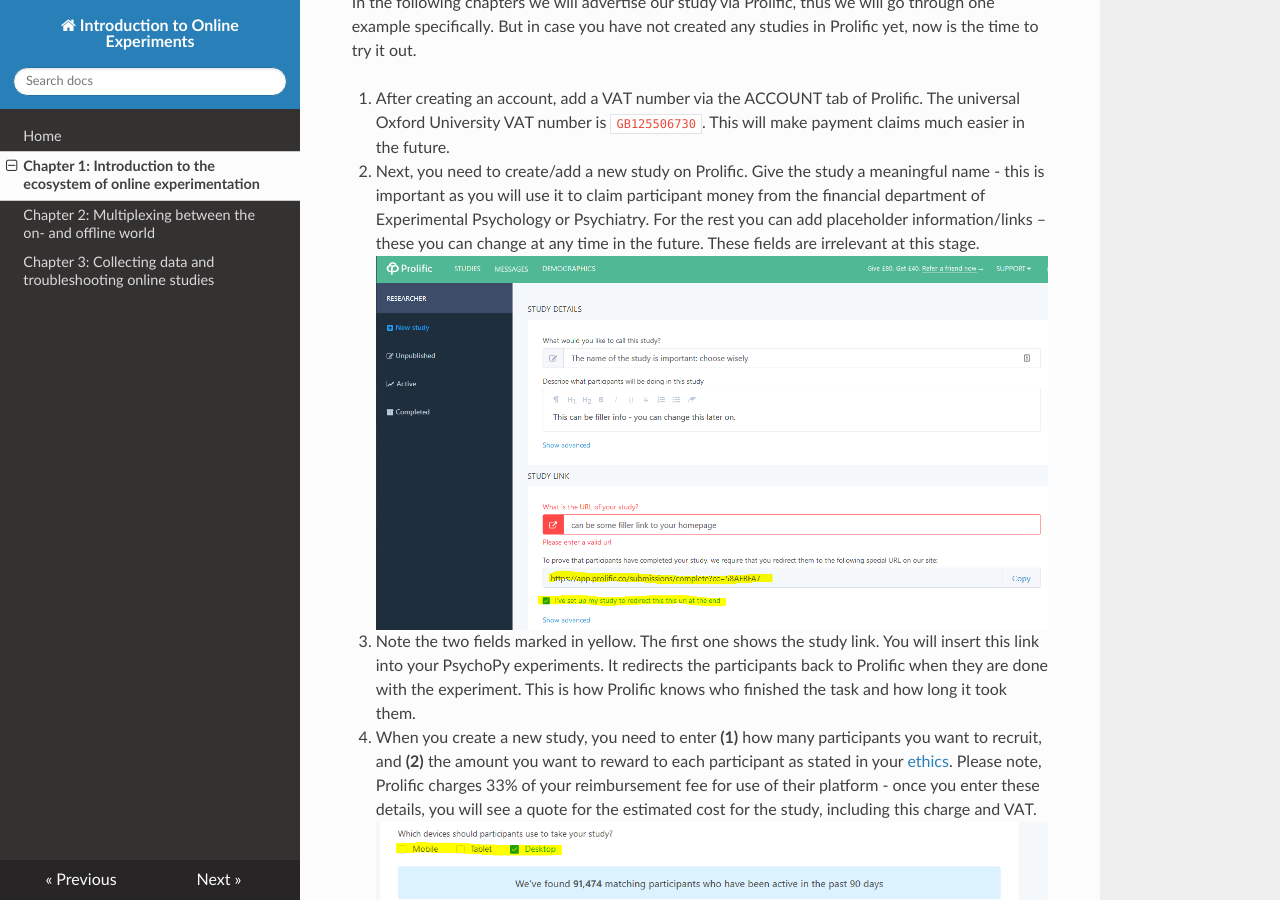
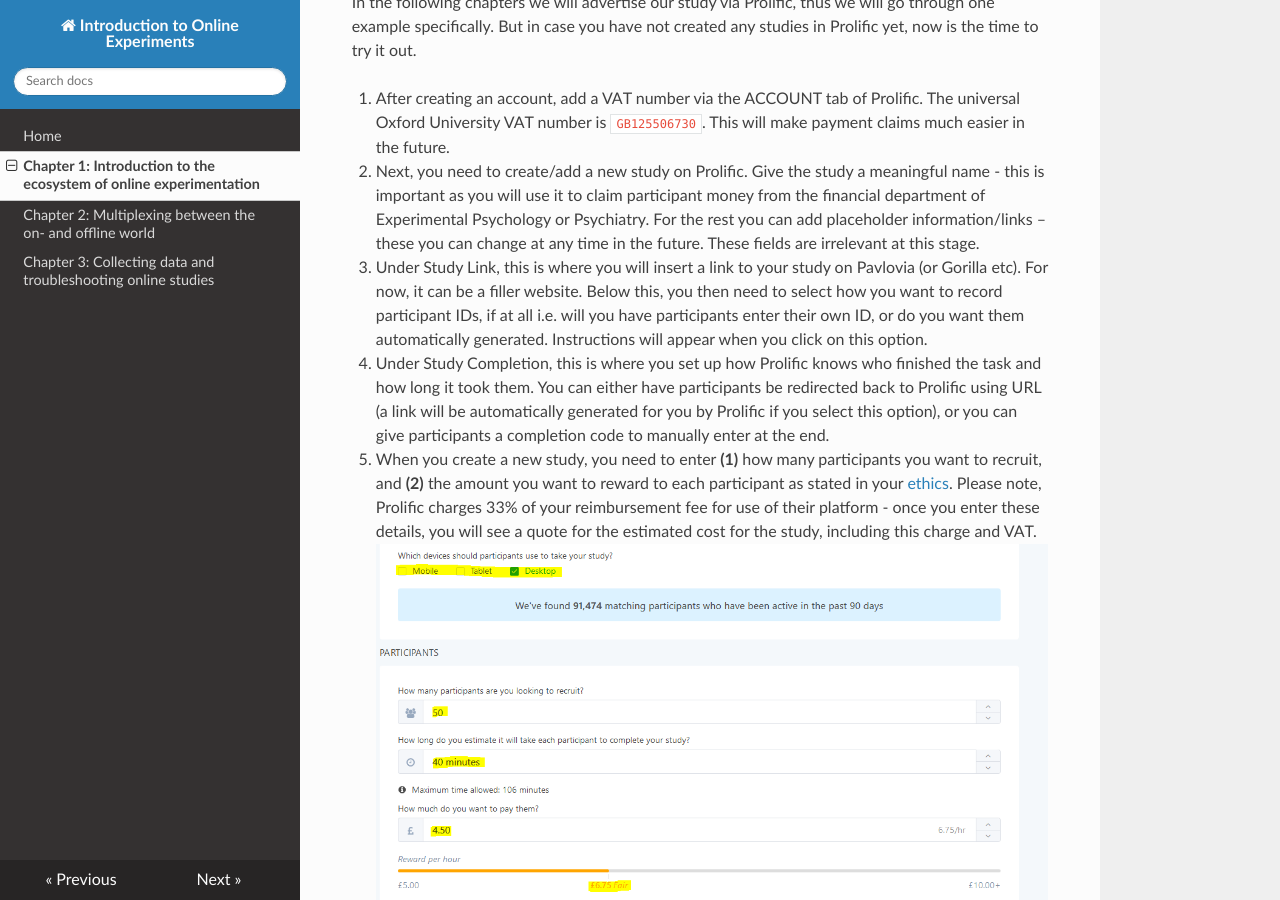
Before and after one commit to onlinews/online_ws, an MkDocs documentation site: the page built from docs/Ch_1_GettingStarted.md, in a window 1280 px wide and 900 px high, scrolled down 8131 px. Built offline with MkDocs 1.6.1, drawn with Linux system fonts in a browser that asks for light colours; nearby versions of some CDN libraries.

Commit message:
Update Ch_1_GettingStarted.md

````diff
--- a/docs/Ch_1_GettingStarted.md
+++ b/docs/Ch_1_GettingStarted.md
@@ -127,14 +127,15 @@
 1. After creating an account, add a VAT number via the ACCOUNT tab of Prolific. The universal Oxford University VAT number is ```GB125506730```. This will make payment claims much easier in the future.
 
 2. Next, you need to create/add a new study on Prolific.  Give the study a meaningful name - this is important as you will use it to claim participant money from the financial department of Experimental Psychology or Psychiatry. For the rest you can add placeholder information/links – these you can change at any time in the future. These fields are irrelevant at this stage.
-![Create Online Study in Prolific](./img/ProlificNewStudy1.PNG)
 
-3. Note the two fields marked in yellow. The first one shows the study link. You will insert this link into your PsychoPy experiments. It redirects the participants back to Prolific when they are done with the experiment. This is how Prolific knows who finished the task and how long it took them.
+3. Under Study Link, this is where you will insert a link to your study on Pavlovia (or Gorilla etc). For now, it can be a filler website. Below this, you then need to select how you want to record participant IDs, if at all i.e. will you have participants enter their own ID, or do you want them automatically generated. Instructions will appear when you click on this option.
 
-4. When you create a new study, you need to enter **(1)** how many participants you want to recruit, and **(2)** the amount you want to reward to each participant as stated in your [ethics](https://online-ws.readthedocs.io/en/latest/Ch_1_GettingStarted/#2-ethics). Please note, Prolific charges 33% of your reimbursement fee for use of their platform - once you enter these details, you will see a quote for the estimated cost for the study, including this charge and VAT.
+4. Under Study Completion, this is where you set up how Prolific knows who finished the task and how long it took them. You can either have participants be redirected back to Prolific using URL (a link will be automatically generated for you by Prolific if you select this option), or you can give participants a completion code to manually enter at the end.
+
+5. When you create a new study, you need to enter **(1)** how many participants you want to recruit, and **(2)** the amount you want to reward to each participant as stated in your [ethics](https://online-ws.readthedocs.io/en/latest/Ch_1_GettingStarted/#2-ethics). Please note, Prolific charges 33% of your reimbursement fee for use of their platform - once you enter these details, you will see a quote for the estimated cost for the study, including this charge and VAT.
 ![Create Online Study in Prolific](./img/ProlificNewStudy2.PNG)
 
-5. Save the study **as a draft**.
+6. Save the study **as a draft**.
 
 **In case you want to follow the subsequent chapters beat by beat, please make sure that you somehow have a bit of money on your prolific account.**
 
````
